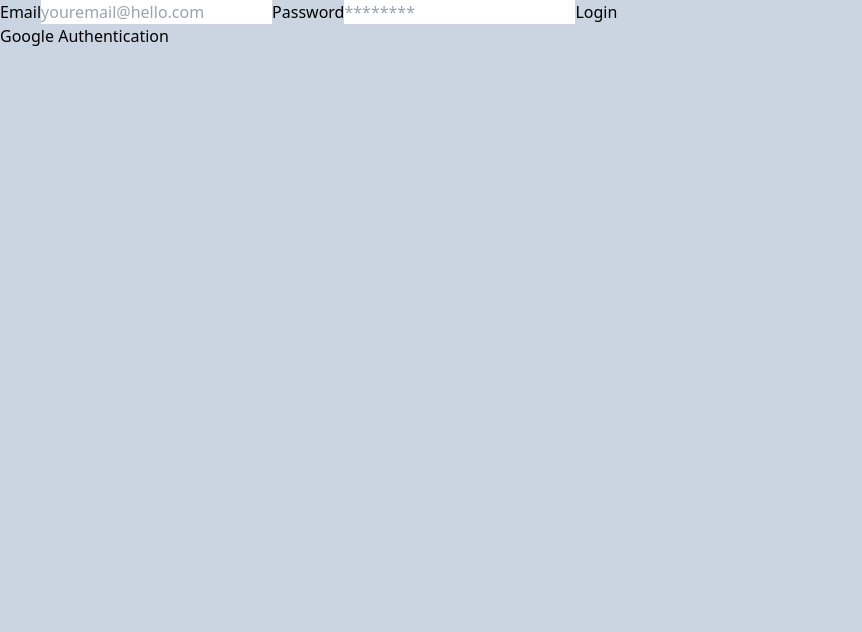
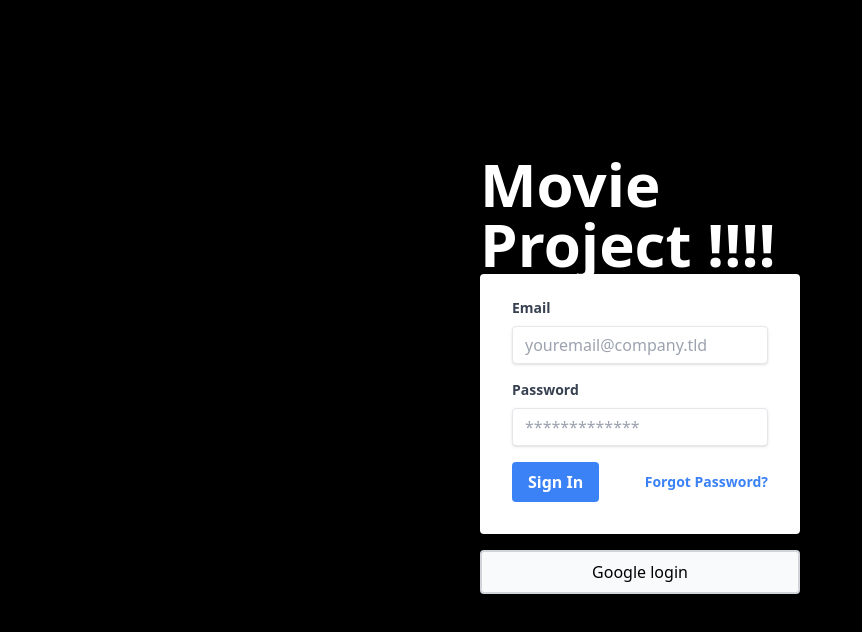
Before and after one commit to BrandonArce27/movieproject, a React (Create React App) app: page /login in a window 1280 px wide. Shown: the top 632 px of the page, without its empty margins (0-862 px from the left). Built offline with nearby package versions, Linux system fonts and the light colour scheme; no server answers.

Commit message:
Styles , google authentication details

```diff
--- a/src/App.tsx
+++ b/src/App.tsx
@@ -7,7 +7,7 @@ import { ProtectedRoute } from "./components/ProtectedRoute";
 
 function App() {
   return (
-    <div className="bg-slate-300 h-screen text-black flex">
+    <div className="bg-black h-screen text-black flex ">
       <AuthProvider>
         <Routes>
           <Route path="/login" element={<Login />} />
--- /dev/null
+++ b/src/components/Alert.tsx
@@ -0,0 +1,11 @@
+interface AlertProps {
+  message: string;
+}
+
+export function Alert({ message }: AlertProps) {
+  return (
+    <div className="bg-red-100 border border-red-400 text-red-700 py-3 rounded relative mb-2 text-center">
+      <span className="sm:inline block">{message}</span>
+    </div>
+  );
+}
--- a/src/components/Home.tsx
+++ b/src/components/Home.tsx
@@ -1,9 +1,11 @@
 import { useAuth } from "../context/authContext";
 
 export function Home() {
-  const { logout, user } = useAuth();
+  const { logout, user, loading } = useAuth();
+  console.log("user");
 
-  console.log(user);
+  console.log(user); //revisar bien esto al final
+
   const handleLogout = async () => {
     try {
       await logout();
@@ -12,10 +14,13 @@ export function Home() {
     }
   };
 
+  if (loading) return <h1>Loading...</h1>;
   return (
     <div className="w-full max-w-xs m-auto text-black">
       <div className="bg-white shadow-md rounded px-8 ot-6 pb-8 mb-4">
-        <p className="text-xl mb-4">YESSIIIIIIR . User: {user.email}</p>
+        <p className="text-xl mb-4">
+          Bienvenido : {user.displayName || user.email}
+        </p>
         <button
           className="bg-slate-200 hover:bg-slate-300 rounded py-2 px-4 text-black"
           onClick={handleLogout}
--- a/src/components/Login.tsx
+++ b/src/components/Login.tsx
@@ -3,6 +3,7 @@ import { ChangeEvent } from "react";
 import { FormEvent } from "react";
 import { useAuth } from "../context/authContext";
 import { useNavigate } from "react-router-dom";
+import { Alert } from "./Alert";
 
 export function Login() {
   const [user, setUser] = React.useState({
@@ -37,34 +38,86 @@ export function Login() {
   };
 
   const handleGoogleSignin = async () => {
+    try {
       await loginWithGoogle();
+      navigate("/");
+    } catch (error: any) {
+      setError(error.message);
+    }
   };
 
   return (
     <>
-      <div>
-        {error && <p>{error}</p>}
-        <form onSubmit={handleSubmit}>
-          <label htmlFor="email">Email</label>
+      <div className="w-full max-w-xs m-auto">
+        {error && <Alert message={error} />}
+        <h1 className="text-6xl font-bold animate__animated animate__fadeInUp animate__delay-1s text-white">
+          Movie Project !!!!
+        </h1>
+        <form
+          onSubmit={handleSubmit}
+          className="bg-white shadow-md rounded px-8 pt-6 pb-8 mb-4"
+        >
+          <div className="mb-4">
+            <label
+              htmlFor="email"
+              className="block text-gray-700 text-sm font-bold mb-2"
+            >
+              Email
+            </label>
             <input
-            id="email"
               type="email"
               name="email"
-            placeholder="youremail@hello.com"
+              id="email"
               onChange={handleChange}
+              className="shadow appearance-none border rounded w-full py-2 px-3 text-gray-700 leading-tight focus:outline-none focus:shadow-outline"
+              placeholder="youremail@company.tld"
             />
-
-          <label htmlFor="password">Password</label>
+          </div>
+          <div className="mb-4">
+            <label
+              htmlFor="password"
+              className="block text-gray-700 text-sm font-bold mb-2"
+            >
+              Password
+            </label>
             <input
               type="password"
               name="password"
               id="password"
               onChange={handleChange}
-            placeholder="********"
+              className="shadow appearance-none border rounded w-full py-2 px-3 text-gray-700 leading-tight focus:outline-none focus:shadow-outline"
+              placeholder="*************"
             />
-          <button>Login</button>
+          </div>
+
+          <div className="flex items-center justify-between">
+            <button
+              className="bg-blue-500 hover:bg-blue-700 text-white font-bold py-2 px-4 rounded focus:outline-none focus:shadow-outline"
+              type="submit"
+            >
+              Sign In
+            </button>
+            <a
+              className="inline-block align-baseline font-bold text-sm text-blue-500 hover:text-blue-800"
+              href="#!"
+              // onClick={handleResetPassword}
+            >
+              Forgot Password?
+            </a>
+          </div>
         </form>
-        <button onClick={handleGoogleSignin}>Google Authentication</button>
+        <button
+          onClick={handleGoogleSignin}
+          className="bg-slate-50 hover:bg-slate-200 text-black  shadow rounded border-2 border-gray-300 py-2 px-4 w-full"
+        >
+          Google login
+        </button>
+        <p className="my-4 text-sm flex justify-between px-3">
+          Don't have an account?
+          {/* <Link to="/register" className="text-blue-700 hover:text-blue-900">
+          Register
+        </Link> */}
+        </p>
       </div>
     </>
   );
--- a/src/components/Register.tsx
+++ b/src/components/Register.tsx
@@ -3,6 +3,7 @@ import { ChangeEvent } from "react";
 import { FormEvent } from "react";
 import { useAuth } from "../context/authContext";
 import { useNavigate } from "react-router-dom";
+import { Alert } from "./Alert";
 
 export function Register() {
   const [user, setUser] = React.useState({
@@ -38,7 +39,7 @@ export function Register() {
 
   return (
     <div>
-      {error && <p>{error}</p>}
+      {error && <Alert message={error} />}
       <form onSubmit={handleSubmit}>
         <label htmlFor="email">Email</label>
         <input
```
Lines whose indentation alone changed are shown as unchanged.
